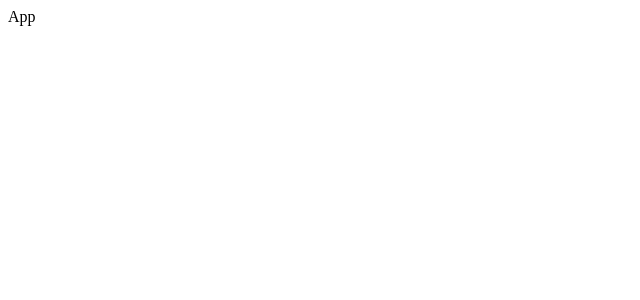
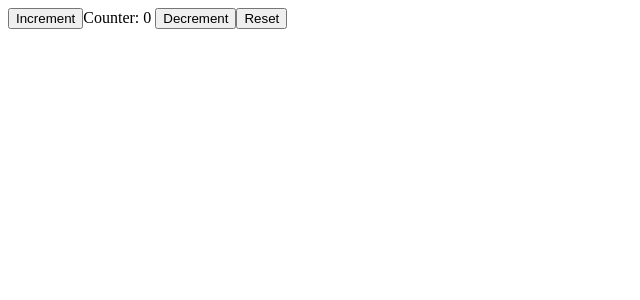
Before and after one commit to NataliiaYakovenko/react-redux-app-training, a React (Create React App) app: page / in a window 1280 px wide. Shown: the top 300 px of the page, without its empty margins (0-640 px from the left). Built offline with nearby package versions, Linux system fonts and the light colour scheme.

Commit message:
Add component Counter

```diff
--- a/src/App.js
+++ b/src/App.js
@@ -1,9 +1,8 @@
 import React from 'react'
+import Counter from './components/Counter/Counter'
 
 function App() {
-  return (
-    <div>App</div>
-  )
+  return <Counter/>
 }
 
 export default App
--- /dev/null
+++ b/src/components/Counter/Counter.js
@@ -0,0 +1,31 @@
+import React from "react";
+import { connect } from "react-redux";
+import { decrement, increment, reset } from "../../store/slices/counterSlices";
+
+function Counter({ counter, increment, decrement, reset }) {
+  return (
+    <>
+      <button onClick={increment}> Increment</button>
+      <span>Counter: {counter} </span>
+      <button onClick={decrement}>Decrement</button>
+      <button onClick={reset}>Reset</button>
+    </>
+  );
+}
+const mapStateToProps = (state) => {
+  return state.counter;
+};
+
+const mapDispatchToProps = (dispatch) => ({
+  increment: () => {
+    return dispatch(increment());
+  },
+  decrement: () => {
+    return dispatch(decrement());
+  },
+  reset: () => {
+    return dispatch(reset());
+  },
+});
+
+export default connect(mapStateToProps, mapDispatchToProps)(Counter);
```
